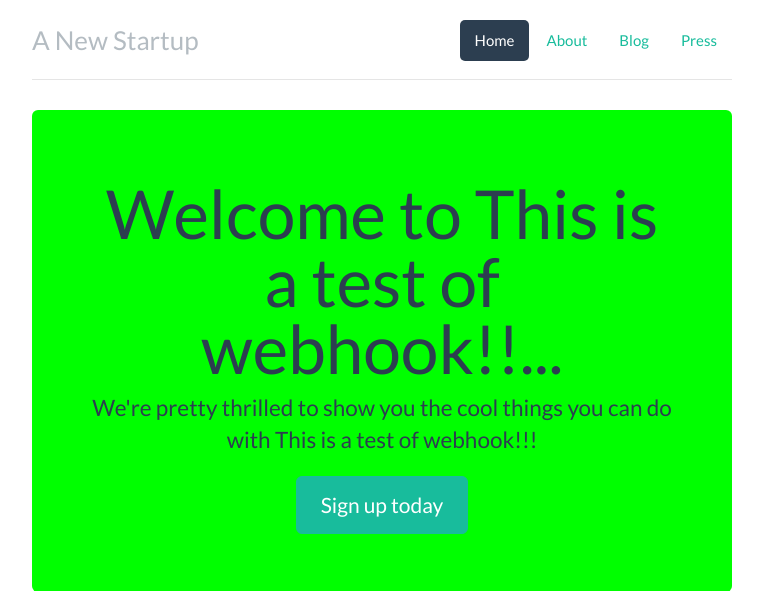
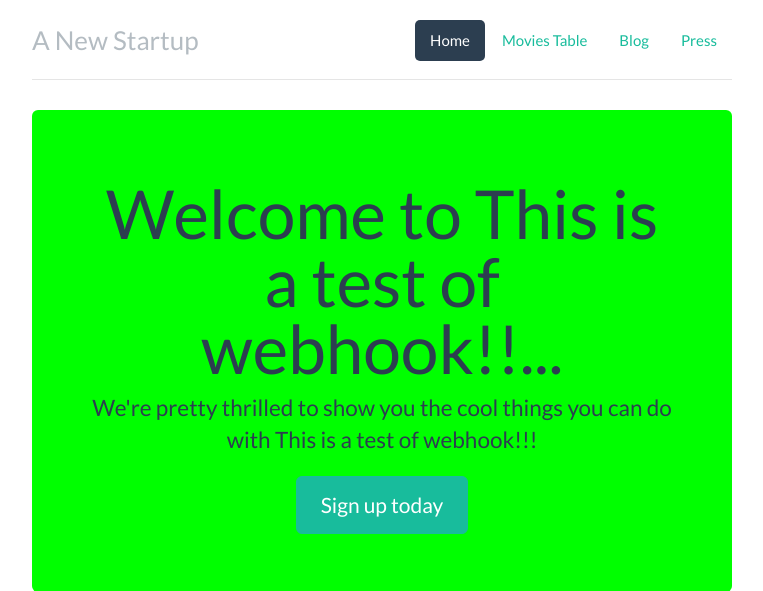
Before and after one commit to Karth1k100/aws-ec2-jenkin, a Node server app: page / in a window 1280 px wide. Shown: the top 591 px of the page, without its empty margins (258-1021 px from the left). Run offline with Node 20, Linux system fonts and the light colour scheme.

Commit message:
Update index.pug

```diff
--- a/views/index.pug
+++ b/views/index.pug
@@ -20,7 +20,7 @@ html(lang="en")
           li.active
             a(href="#") Home
           li
-            a(href="#") About
+            a(href="/movies-table") Movies Table
           li
             a(href="#") Blog
           li
```
